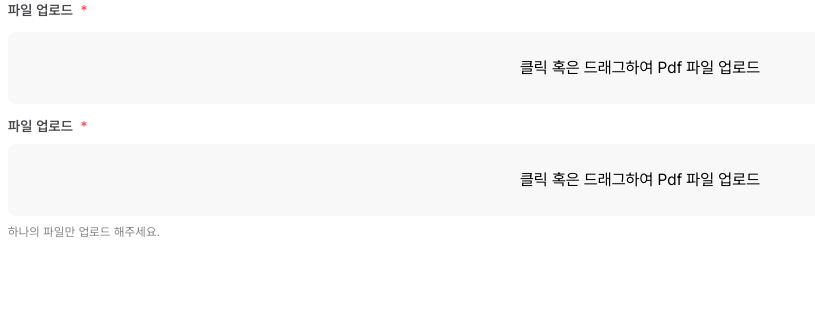
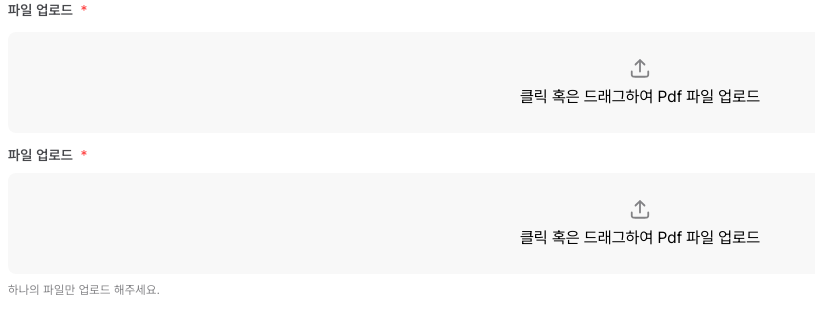
Before and after one commit to gustn99/ai-lex-web, a React (Vite) app: page / in a window 1280 px wide. Shown: the top 334 px of the page, without its empty margins (0-815 px from the left). Built offline with nearby package versions, Linux system fonts and the light colour scheme.

Commit message:
feat: svgr 적용

```diff
--- a/src/components/common/Input/FileUploader.tsx
+++ b/src/components/common/Input/FileUploader.tsx
@@ -4,13 +4,13 @@ import { useState, DragEvent, ChangeEvent } from 'react';
 
 import clsx from 'clsx';
 
+import UploadIcon from '@/assets/svgs/common/upload.svg?react';
+
 import UseInputId from '@/hooks/useInputId';
 
 import LoadingIcon from '../LoadingIcon';
 
 import FileList from './FileList';
-
-// import UploadIcon from '@/assets/svgs/common/upload.svg';
 
 type FileUploadType = 'document' | 'evidence';
 
@@ -97,7 +97,7 @@ export default function FileUploader({ type, singleOnly = false }: FileUploaderP
 					</>
 				) : (
 					<>
-						{/* <UploadIcon /> */}
+						<UploadIcon />
 						<p>클릭 혹은 드래그하여 Pdf 파일 업로드</p>
 					</>
 				)}
--- a/src/components/common/Input/InputField.tsx
+++ b/src/components/common/Input/InputField.tsx
@@ -1,6 +1,6 @@
 import { useId, useState } from 'react';
 
-import CloseIcon from '@/assets/svgs/common/close-circle-gray.svg';
+import CloseIcon from '@/assets/svgs/common/close-circle-gray.svg?react';
 
 interface InputFieldProps {
 	value: string;
```
